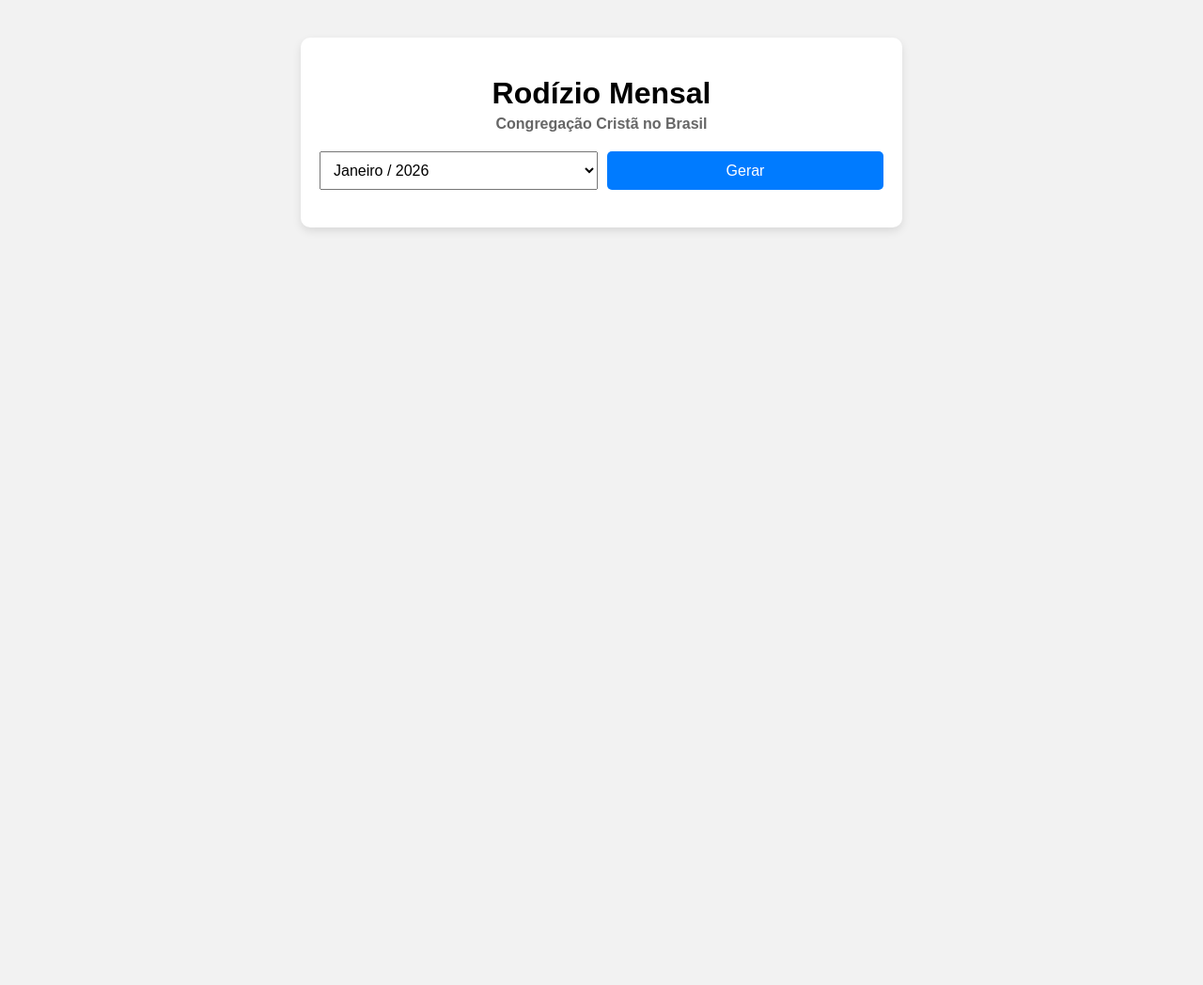
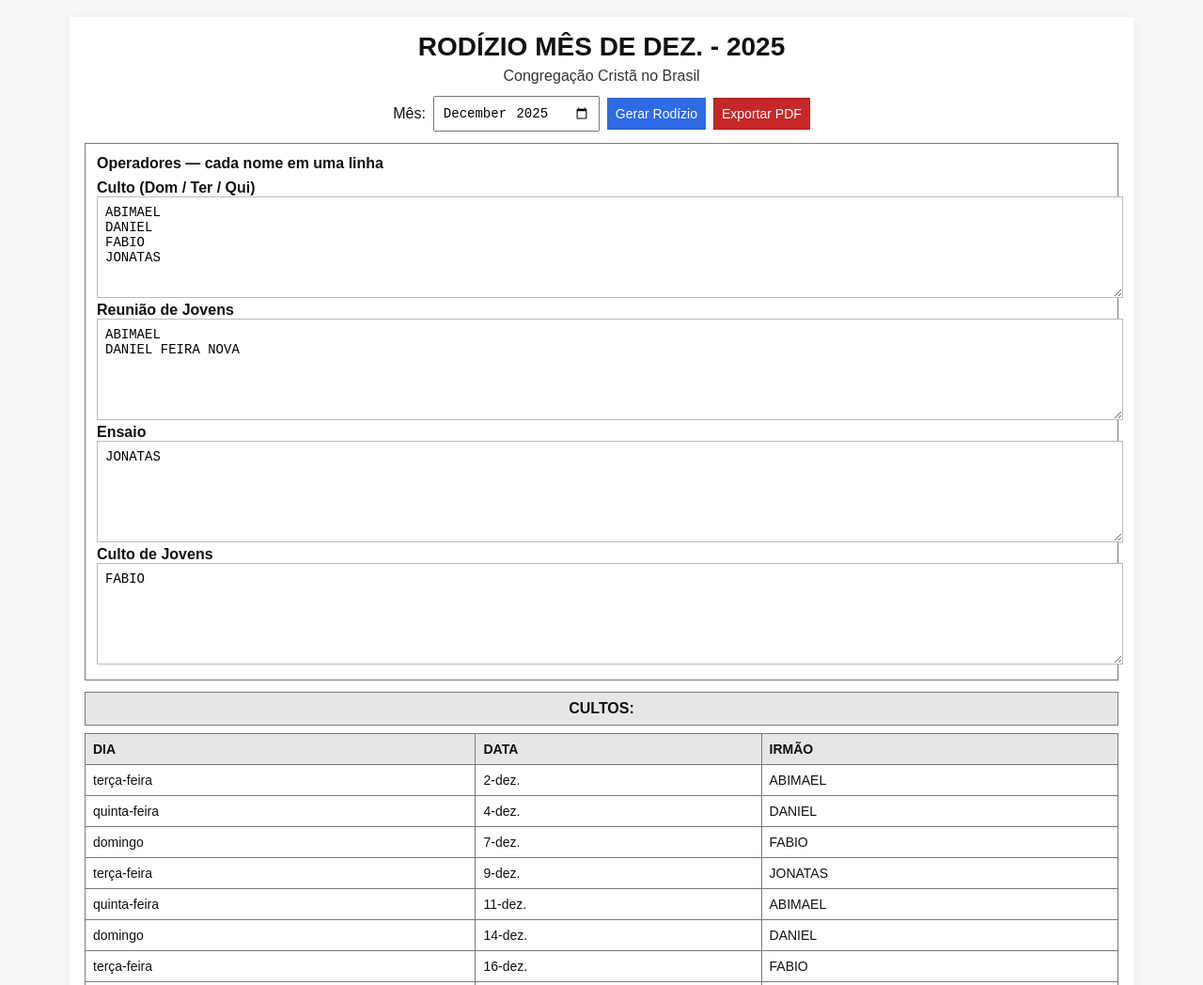
Before and after one commit to jocsajeize-tech/Portal-ccb, a plain HTML site: page rodizio.html in a window 1280 px wide. Shown: the top 1048 px of the page at 94% size. Before the commit the page ends 800 px from the top, so only its background shows below. Drawn offline with Linux system fonts and the light colour scheme.

Commit message:
Refactor HTML structure and styles for rodizio page

```diff
--- a/rodizio.html
+++ b/rodizio.html
@@ -1,145 +1,195 @@
 <!DOCTYPE html>
 <html lang="pt-BR">
 <head>
-<meta charset="UTF-8">
-<meta name="viewport" content="width=device-width, initial-scale=1.0">
-<title>Rodízio Mensal - CCB</title>
+<meta charset="utf-8"/>
+<meta name="viewport" content="width=device-width,initial-scale=1"/>
+<title>Rodízio de Cultos — Gerador Automático</title>
 
 <style>
-body {
-  font-family: Arial, Helvetica, sans-serif;
-  background: #f2f2f2;
-  margin: 0;
-  padding: 0;
-}
+  :root{
+    --border:#7a7a7a;
+    --header-bg:#6f6f6f;
+    --sheet-bg:#f3f3f3;
+    --blue:#dbe7ff;
+    --orange:#f4e0c8;
+    --red:#f8d6d6;
+    --titlebar:#cfcfcf;
+  }
+  body{
+    font-family: Arial, sans-serif;
+    margin:0; background:#f7f7f7; color:#111;
+  }
+  .wrap{max-width:1100px;margin:18px auto;padding:16px;background:#fff;box-shadow:0 2px 10px rgba(0,0,0,.06)}
+  h1{font-size:28px;margin:0 0 6px;text-align:center}
+  .sub{ text-align:center;color:#333;margin-bottom:12px }
 
-.container {
-  max-width: 600px;
-  margin: 40px auto;
-  background: #ffffff;
-  padding: 20px;
-  border-radius: 10px;
-  box-shadow: 0 4px 10px rgba(0,0,0,0.1);
-}
+  .controls{display:flex;gap:8px;flex-wrap:wrap;align-items:center;justify-content:center;margin-bottom:12px}
+  input[type="month"], select, button{padding:8px;font-size:14px}
+  button{cursor:pointer;border:1px solid #888;background:#eee}
+  .btn-primary{background:#2e6be6;color:#fff;border-color:#2e6be6}
+  .btn-pdf{background:#c62828;color:#fff;border-color:#b71c1c}
 
-h1 {
-  text-align: center;
-  margin-bottom: 5px;
-}
+  .panel{display:flex;gap:16px;flex-wrap:wrap;margin-bottom:12px}
+  .card{flex:1 1 360px;padding:12px;border:1px solid var(--border);background: #fff}
+  .card h3{margin:0 0 8px;font-size:16px}
+  textarea.oper{width:100%;min-height:90px;font-size:14px;padding:8px;border:1px solid #bbb;resize:vertical}
 
-h2 {
-  text-align: center;
-  font-size: 16px;
-  color: #666;
-  margin-top: 0;
-}
+  .title-bar{display:block;text-align:center;padding:8px;border:1px solid var(--border);background:var(--titlebar);font-weight:700;margin-bottom:8px}
+  table.sheet{width:100%;border-collapse:collapse;margin:8px 0 18px;font-size:14px}
+  table.sheet th, table.sheet td{border:1px solid var(--border);padding:8px;vertical-align:middle}
+  table.sheet th{background:#e6e6e6;font-weight:700;text-align:left}
 
-.controls {
-  display: flex;
-  gap: 10px;
-  margin: 20px 0;
-}
+  @media (max-width:820px){
+    .panel{flex-direction:column}
+    .card{min-width:unset}
+  }
+</style>
 
-select, button {
-  flex: 1;
-  padding: 10px;
-  font-size: 16px;
-}
+<!-- 🔥 PDF LIB -->
+<script src="https://cdnjs.cloudflare.com/ajax/libs/html2pdf.js/0.10.1/html2pdf.bundle.min.js"></script>
 
-button {
-  background: #007bff;
-  color: #fff;
-  border: none;
-  border-radius: 5px;
-  cursor: pointer;
-}
-
-button:hover {
-  background: #0056b3;
-}
-
-.resultado {
-  margin-top: 20px;
-}
-
-.card {
-  background: #f9f9f9;
-  padding: 15px;
-  margin-bottom: 15px;
-  border-radius: 8px;
-}
-
-.card h3 {
-  margin-top: 0;
-  border-bottom: 1px solid #ddd;
-  padding-bottom: 5px;
-}
-
-ul {
-  padding-left: 20px;
-}
-</style>
 </head>
-
 <body>
-
-<div class="container">
-  <h1>Rodízio Mensal</h1>
-  <h2>Congregação Cristã no Brasil</h2>
+<div class="wrap">
+  <h1>RODÍZIO MÊS DE <span id="previewMes">—</span></h1>
+  <div class="sub">Congregação Cristã no Brasil</div>
 
   <div class="controls">
-    <select id="mes">
-      <option>Janeiro / 2026</option>
-      <option>Fevereiro / 2026</option>
-      <option>Março / 2026</option>
-    </select>
-    <button onclick="gerarRodizio()">Gerar</button>
+    <label for="monthPick">Mês:</label>
+    <input id="monthPick" type="month" />
+    <button id="btnGenerate" class="btn-primary">Gerar Rodízio</button>
+
+    <!-- 📌 BOTÃO PDF -->
+    <button id="btnPDF" class="btn-pdf">Exportar PDF</button>
   </div>
 
-  <div id="resultado" class="resultado"></div>
+  <div class="panel">
+    <div class="card">
+      <h3>Operadores — cada nome em uma linha</h3>
+
+      <label><strong>Culto (Dom / Ter / Qui)</strong></label>
+      <textarea id="opsCulto" class="oper">ABIMAEL
+DANIEL
+FABIO
+JONATAS</textarea>
+
+      <label><strong>Reunião de Jovens</strong></label>
+      <textarea id="opsReuniao" class="oper">ABIMAEL
+DANIEL FEIRA NOVA</textarea>
+
+      <label><strong>Ensaio</strong></label>
+      <textarea id="opsEnsaio" class="oper">JONATAS</textarea>
+
+      <label><strong>Culto de Jovens</strong></label>
+      <textarea id="opsCultoJovem" class="oper">FABIO</textarea>
+
+    </div>
+  </div>
+
+  <!-- Resultado -->
+  <div id="resultArea"></div>
 </div>
 
 <script>
-function gerarRodizio() {
-  const pessoasCulto = ["ABIMAEL", "DANIEL", "FÁBIO", "JONATAS"];
-  const jovens = ["ABIMAEL", "DANIEL FEIRA NOVA"];
-  const ensaio = ["JONATAS"];
+const monthShort = ['jan.','fev.','mar.','abr.','mai.','jun.','jul.','ago.','set.','out.','nov.','dez.'];
+const dayName = ['domingo','segunda-feira','terça-feira','quarta-feira','quinta-feira','sexta-feira','sábado'];
 
-  let html = "";
+function daysInMonth(year, mIdx){ return new Date(year, mIdx+1, 0).getDate(); }
+function fmtShort(dt){ return dt.getDate() + '-' + monthShort[dt.getMonth()]; }
+function nthWeekday(year, monthIdx, weekday, n){
+  let count=0;
+  for(let d=1; d<=daysInMonth(year, monthIdx); d++){
+    const dt = new Date(year, monthIdx, d);
+    if(dt.getDay()===weekday){ count++; if(count===n) return dt; }
+  }
+  return null;
+}
+function allWeekdays(year, monthIdx, wanted){ const arr=[]; for(let d=1; d<=daysInMonth(year, monthIdx); d++){ const dt=new Date(year, monthIdx,d); if(wanted.includes(dt.getDay())) arr.push(dt); } return arr; }
 
-  html += `
-    <div class="card">
-      <h3>Culto (Dom / Ter / Qui)</h3>
-      <ul>
-        <li>Domingo: ${pessoasCulto[0]}</li>
-        <li>Terça: ${pessoasCulto[1]}</li>
-        <li>Quinta: ${pessoasCulto[2]}</li>
-        <li>Domingo: ${pessoasCulto[3]}</li>
-      </ul>
-    </div>
-  `;
+function parseArea(text){ return text.split('\n').map(s=>s.trim()).filter(s=>s.length>0); }
 
-  html += `
-    <div class="card">
-      <h3>Reunião de Jovens (Sábado)</h3>
-      <ul>
-        <li>${jovens[0]}</li>
-        <li>${jovens[1]}</li>
-      </ul>
-    </div>
-  `;
+function sectionHTML(title, color, rows){
+  let html = `<div class="title-bar" style="background:${color}">${title}</div>`;
+  html += `<table class="sheet"><tr><th>DIA</th><th>DATA</th><th>IRMÃO</th></tr>`;
+  rows.forEach(r => html += `<tr><td>${r.dia}</td><td>${r.data}</td><td>${r.irmao}</td></tr>`);
+  html += `</table>`;
+  return html;
+}
 
-  html += `
-    <div class="card">
-      <h3>Ensaio (Sábado)</h3>
-      <ul>
-        <li>${ensaio[0]}</li>
-      </ul>
-    </div>
-  `;
+function gerarRodizio(){
+  const monthVal = document.getElementById('monthPick').value;
+  if(!monthVal) return alert('Selecione o mês.');
+  const [y,m] = monthVal.split('-').map(Number);
+  const mi = m - 1;
+  document.getElementById('previewMes').textContent = monthShort[mi].toUpperCase() + ' - ' + y;
 
-  document.getElementById("resultado").innerHTML = html;
+  const opsCulto = parseArea(document.getElementById('opsCulto').value);
+  const opsReuniao = parseArea(document.getElementById('opsReuniao').value);
+  const opsEnsaio = parseArea(document.getElementById('opsEnsaio').value);
+  const opsCultoJov = parseArea(document.getElementById('opsCultoJovem').value);
+
+  let pC=0, pR=0, pE=0, pJ=0;
+
+  const cultoDates = allWeekdays(y, mi, [0,2,4]);
+  const cultoRows = cultoDates.map(dt => ({
+    dia: dayName[dt.getDay()],
+    data: fmtShort(dt),
+    irmao: opsCulto[pC++ % opsCulto.length]
+  }));
+
+  const doms = allWeekdays(y, mi, [0]);
+  const reuniaoRows = doms.map(dt => ({
+    dia: dayName[dt.getDay()],
+    data: fmtShort(dt),
+    irmao: opsReuniao[pR++ % opsReuniao.length]
+  }));
+
+  const dt2sexta = nthWeekday(y, mi, 5, 2);
+  const ensaioRows = dt2sexta ? [{
+    dia: dayName[dt2sexta.getDay()],
+    data: fmtShort(dt2sexta),
+    irmao: opsEnsaio[pE % opsEnsaio.length]
+  }] : [];
+
+  const dt2sab = nthWeekday(y, mi, 6, 2);
+  const cultoJovRows = dt2sab ? [{
+    dia: dayName[dt2sab.getDay()],
+    data: fmtShort(dt2sab),
+    irmao: opsCultoJov[pJ % opsCultoJov.length]
+  }] : [];
+
+  let out = '';
+  out += sectionHTML('CULTOS:', '#e6e6e6', cultoRows);
+  out += sectionHTML('REUNIÃO DE JOVENS:', 'var(--blue)', reuniaoRows);
+  out += sectionHTML('ENSAIO:', 'var(--orange)', ensaioRows);
+  out += sectionHTML('CULTO DE JOVENS:', 'var(--red)', cultoJovRows);
+
+  document.getElementById('resultArea').innerHTML = out;
 }
+
+// botão PDF
+document.getElementById("btnPDF").addEventListener("click", () => {
+  const area = document.getElementById("resultArea");
+
+  const opt = {
+    margin: 10,
+    filename: `Rodizio-${document.getElementById('previewMes').textContent}.pdf`,
+    html2canvas: { scale: 2 },
+    jsPDF: { unit: 'mm', format: 'a4', orientation: 'portrait' }
+  };
+
+  html2pdf().set(opt).from(area).save();
+});
+
+// mês atual
+const now = new Date();
+document.getElementById('monthPick').value =
+  now.getFullYear() + '-' + String(now.getMonth()+1).padStart(2,'0');
+document.getElementById('previewMes').textContent =
+  monthShort[now.getMonth()].toUpperCase() + ' - ' + now.getFullYear();
+
+document.getElementById('btnGenerate').addEventListener('click', gerarRodizio);
+gerarRodizio();
 </script>
 
 </body>
```
